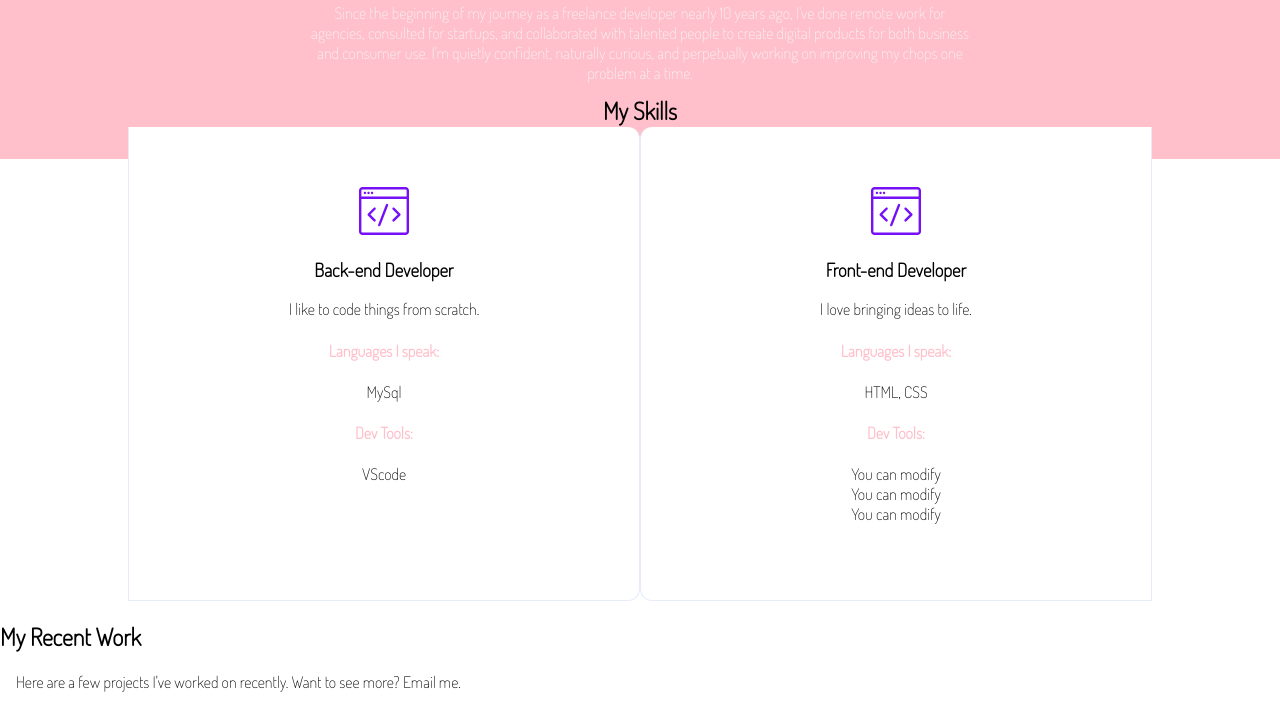
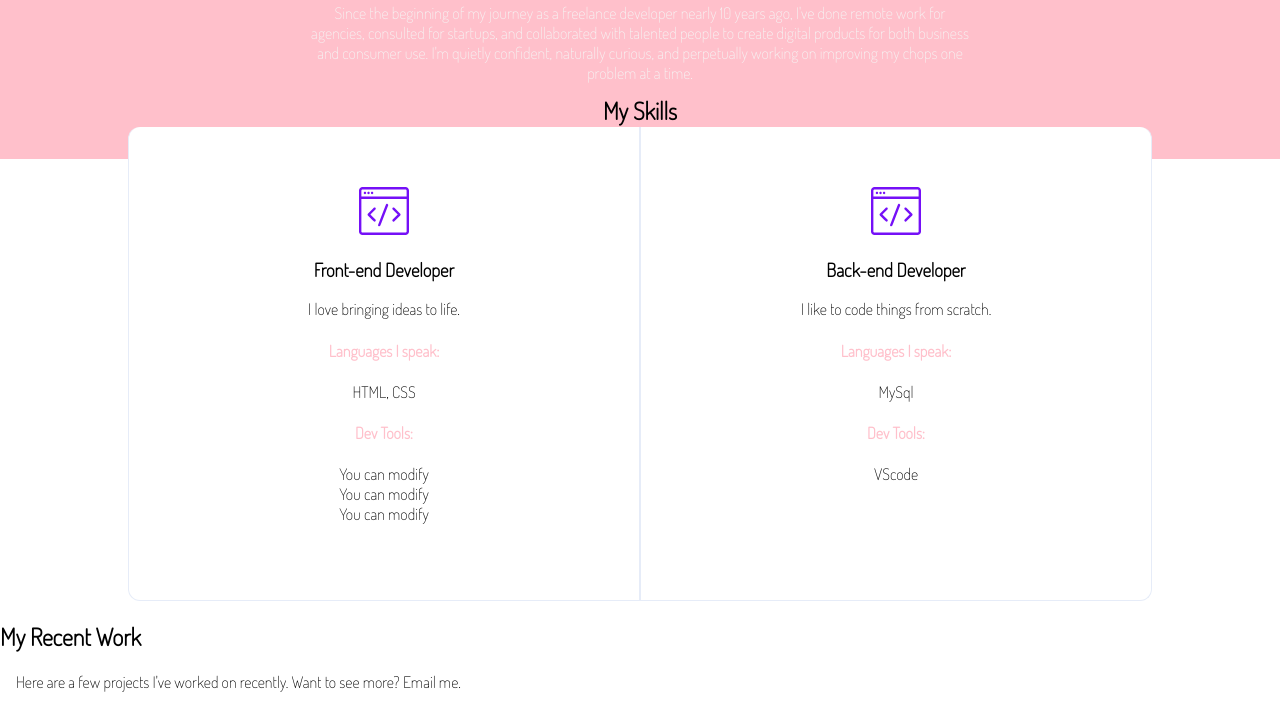
Before and after one commit to WildCodeSchool-2024-09/Js-Bordeaux-Checkpoint-1, a website: page site/portfolio.html in a window 1280 px wide. Shown: the part 900-1609 px from the top of the page. Drawn offline with Linux system fonts and the light colour scheme.

Commit message:
Fifth step css done

```diff
--- a/site/css/portfolio.css
+++ b/site/css/portfolio.css
@@ -54,6 +54,7 @@ p {
 }
 
 .skills {
+  display: grid;
 	margin-top: calc(var(--gutter) * -2);
 	border-radius: var(--radius);
 	padding: 0 10%;
@@ -83,6 +84,7 @@ p {
 .column:last-child {
 	border-top-right-radius: 0;
 	border-bottom-right-radius: 0;
+	grid-row: 2 / 3;
 }
 
 .column ul {
@@ -131,7 +133,6 @@ p {
   }
 
   .skills {
-    display: grid;
     grid-template-columns: repeat(2, 1fr);
   }
 
```
